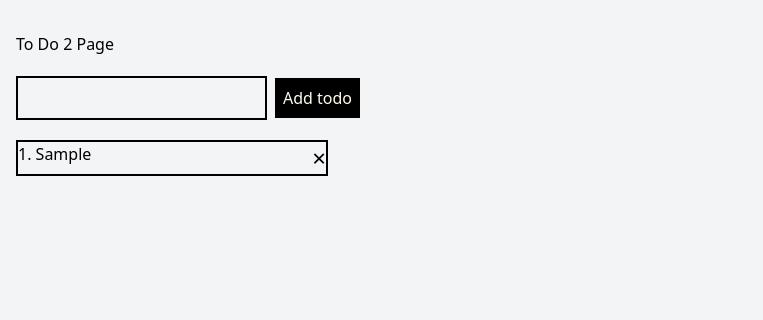
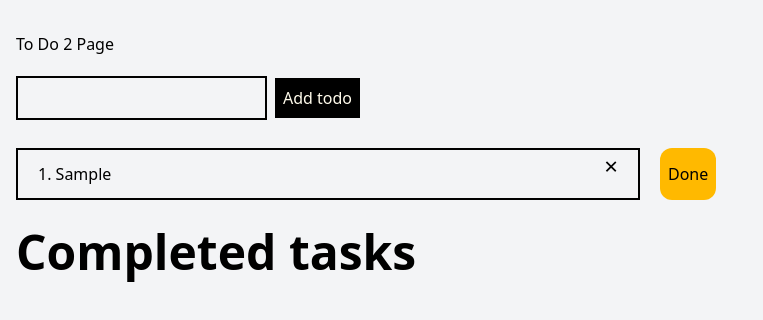
Before and after one commit to RajeshwariKoppu5550/todo_production, a Next.js app: page /to_do_2 in a window 1280 px wide. Both pictures are taken after typing "Sample" into the empty fields and a click on the button "Add todo". Shown: the top 320 px of the page, without its empty margins (0-763 px from the left). Built offline with nearby package versions, Linux system fonts and the light colour scheme.

Commit message:
deletion functionality added

```diff
--- a/src/app/to_do_2/page.tsx
+++ b/src/app/to_do_2/page.tsx
@@ -3,6 +3,7 @@ import { useState, useEffect } from "react";
 export default function ToDo2() {
     const [inputValue, setInputValue] = useState("");
     const [items, setItems] = useState<string[]>([]);
+    const [completedItems,setCompletedItems]=useState<string[]>([]);
     useEffect(() => {
         console.log(items);
     }, [])
@@ -10,6 +11,12 @@ export default function ToDo2() {
     //     const newItems=items.filter((_,i)=>i!==index);
     //     setItems(newItems);
     //    }
+    function deleteItem(item:string,index:number){
+         setCompletedItems([...completedItems,item]);
+         setItems(()=>items.filter((_,i)=>{
+            return index!==i;
+         }))
+    }
     function handledAdd() {
         if (inputValue.trim() === "") {
             return
@@ -31,22 +38,40 @@ export default function ToDo2() {
             {
                 items.map((item,index)=>{
                     return (
-                        <div>
-                            <div className="flex justify-between border-2 w-1/4">
-                                <div className=""> {index+1}. {item}
+                        <div className="flex gap-3">
+                            <div className="flex justify-between border-2 w-1/2 my-2 px-5">
+                                <div className=" py-3"> {index+1}. {item}
                                  </div>
+
                                 <div className="text-2xl cursor-pointer" onClick={()=>{setItems(()=>items.filter((_,i)=>{
                                 return index!=i
                              }))}}> ×</div>
 
                             </div>
-
+                           <button onClick={()=>{
+                                    deleteItem(item,index);
+                                 }}
+                                 className="p-2 m-2 rounded-xl bg-amber-400"> Done</button>
 
                         </div>
                     )
                 })
             }
-          {/*chhdhc */}
+            <h1 className="font-bold text-5xl my-5">Completed tasks</h1>
+          {
+            completedItems.map((item)=>{
+                return (
+
+                    <div >
+                        <div className=" ">
+                            <div className="border-2 w-1/2 px-4 my-4 py-2 bg-green-700 ">
+                               {item}
+                            </div>
+                        </div>
+                    </div>
+                )
+            })
+          }
         </div>
     );
 }
```
